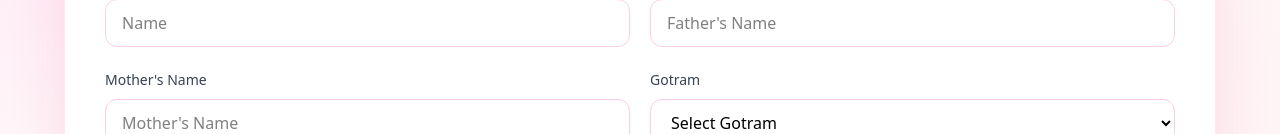
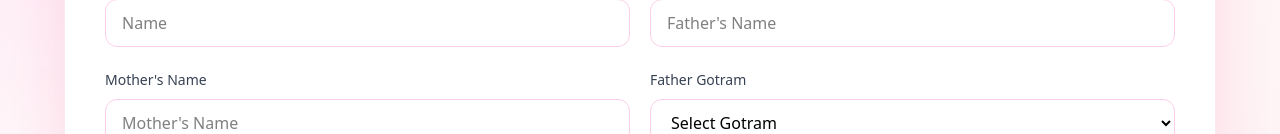
Before and after one commit to byrrajuushasri/avms-frontend, a Next.js app: page /register in a window 1280 px wide. Shown: the part 666-800 px from the top of the page. Built offline with nearby package versions, Linux system fonts and the light colour scheme.

Commit message:
registar

```diff
--- a/src/app/(website)/register/page.tsx
+++ b/src/app/(website)/register/page.tsx
@@ -437,8 +437,6 @@ export default function RegisterPage() {
     annual_income: "",
     mobile: "",
     email: "",
-    password: "",
-    confirmPassword: "",
     address: "",
     district: "",
     mandal: "",
@@ -834,12 +832,6 @@ export default function RegisterPage() {
                 GOTRAMS
             ========================= */}
 
-            <GotramSelect
-              name="gotram"
-              label="Gotram"
-              value={formData.gotram}
-              onChange={handleChange}
-            />
 
             <GotramSelect
               name="father_gotram"
@@ -985,7 +977,7 @@ export default function RegisterPage() {
               />
             </div>
 
-            {/* PASSWORD */}
+            {/* PASSWORD
 
             <div>
               <label className={labelClass}>Password</label>
@@ -1000,7 +992,7 @@ export default function RegisterPage() {
               />
             </div>
 
-            {/* CONFIRM PASSWORD */}
+
 
             <div>
               <label className={labelClass}>Confirm Password</label>
@@ -1013,7 +1005,7 @@ export default function RegisterPage() {
                 placeholder="Confirm Password"
                 className={inputClass}
               />
-            </div>
+            </div>*/}
 
             {/* EDUCATION */}
 
```
